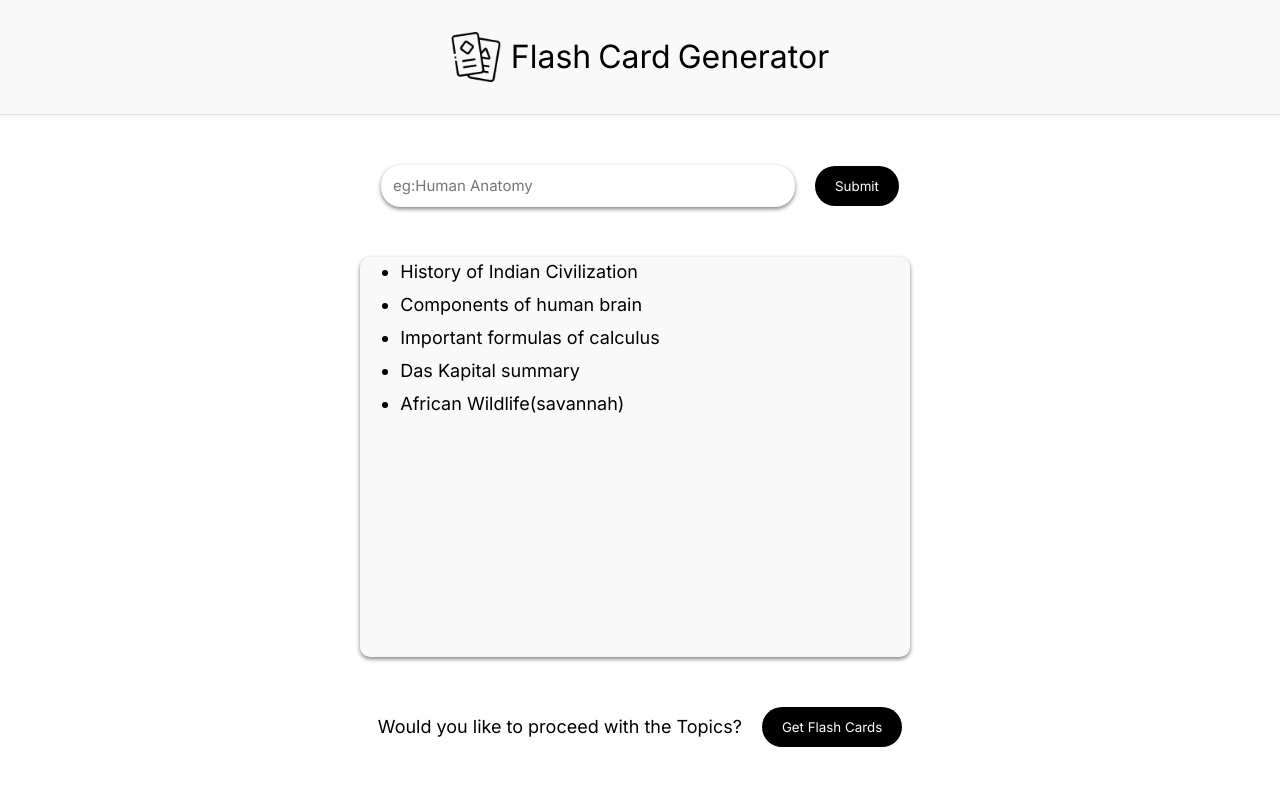
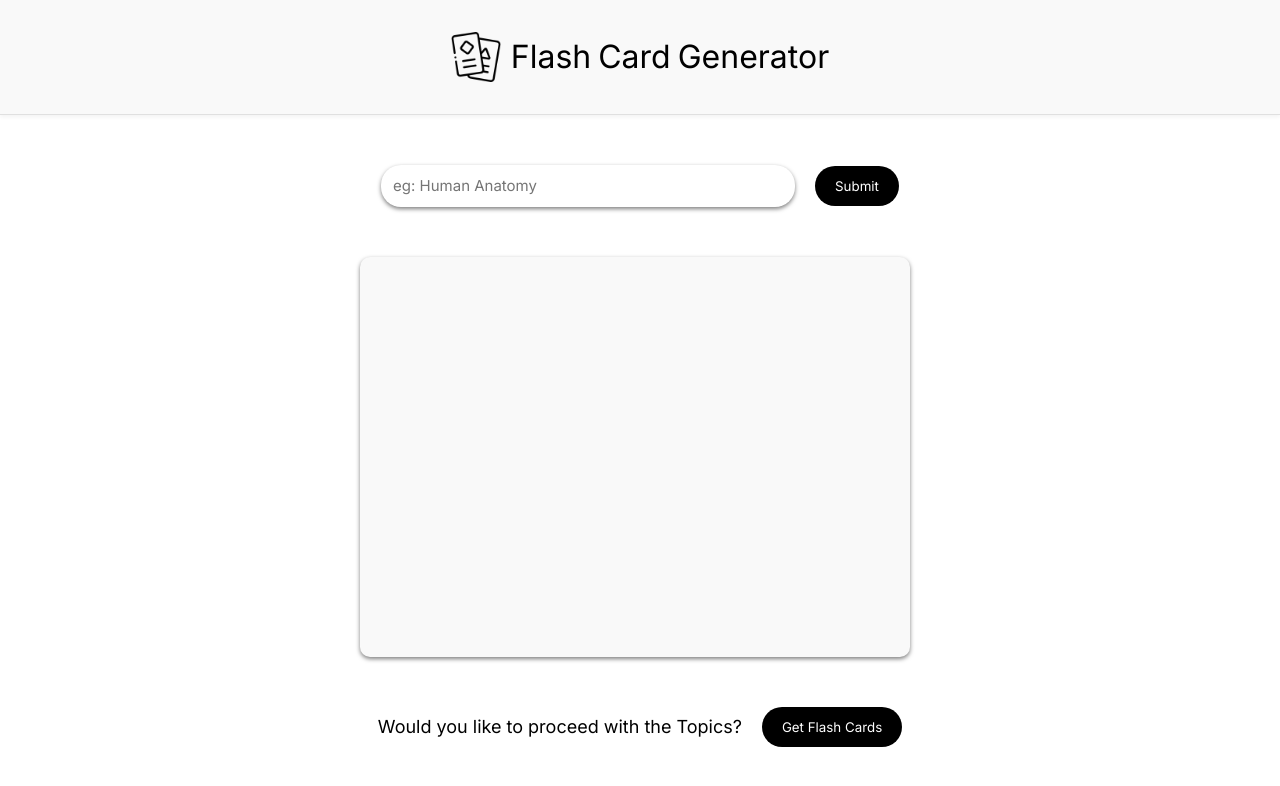
Before and after one commit to Krishna-Prasad31/Flash-card-generator, a React (Vite) app in the folder my-react-app/: page / in a window 1280 px wide. Shown: the top 786 px of the page. Built offline with nearby package versions, Linux system fonts and the light colour scheme.

Commit message:
inputs given on submission bar can now ben rendered on the list in the bottom

```diff
--- a/my-react-app/src/Components-Styles/body.css
+++ b/my-react-app/src/Components-Styles/body.css
@@ -50,7 +50,7 @@ button:hover {
 
 ul{
   margin-left: -250px;
-  margin-top: -220px;
+  margin-top: -180px;
   font-family: inter;
   font-size: 18px;
   display: flex;
--- a/my-react-app/src/Components/Body.jsx
+++ b/my-react-app/src/Components/Body.jsx
@@ -1,29 +1,46 @@
+import { useState } from "react"
 import "../Components-Styles/body.css"
 
 export default function Body () {
-  return(
-    <form>
+  const [inputValue, setInputValue] = useState("");
+  const [topics, setTopics] = useState([]);
+
+  function handleSubmit(e) {
+    e.preventDefault();
+    if (inputValue.trim() !== "") {
+      setTopics(prev => [...prev, inputValue.trim()]);
+      setInputValue("");
+    }
+  }
+
+  return (
+    <form onSubmit={handleSubmit}>
       <div className="input-container">
-        <input type="text" placeholder="eg:Human Anatomy" />
-        <button className="submit-button"  type="submit">
+        <input
+          type="text"
+          placeholder="eg: Human Anatomy"
+          value={inputValue}
+          onChange={(e) => setInputValue(e.target.value)}
+        />
+        <button className="submit-button" type="submit">
           Submit
         </button>
       </div>
+
       <div className="big">
         <div className="list-holder">
           <ul>
-            <li>History of Indian Civilization</li>
-            <li>Components of human brain</li>
-            <li>Important formulas of calculus</li>
-            <li>Das Kapital summary</li>
-            <li>African Wildlife(savannah)</li>
+            {topics.map((topic, index) => (
+              <li key={index}>{topic}</li>
+            ))}
           </ul>
         </div>
       </div>
+
       <div className="final-div">
         <span className="final-call">Would you like to proceed with the Topics?</span>
-      <button className="proceed-button">Get Flash Cards</button>
+        <button className="proceed-button">Get Flash Cards</button>
       </div>
     </form>
-  )
+  );
 }
```
